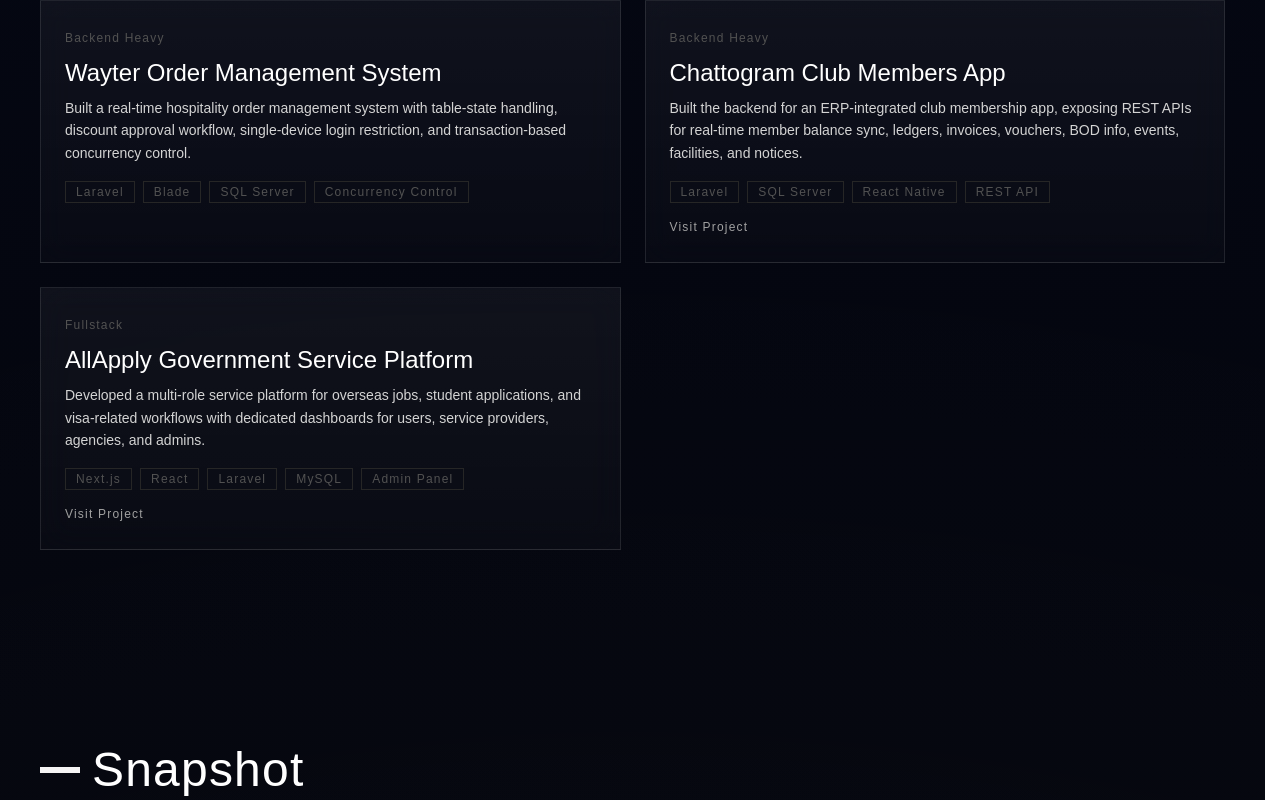
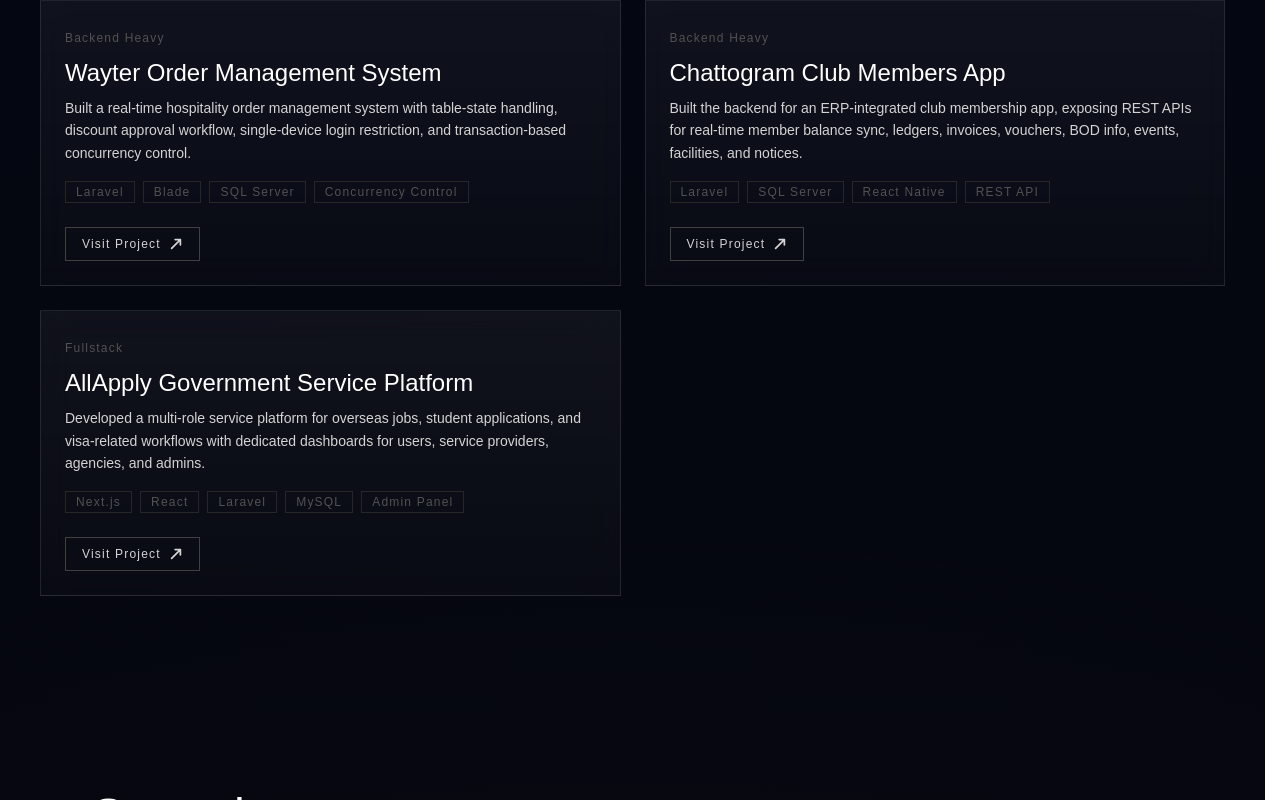
Before and after one commit to mdtanvirrana/portfolio-3.0, a Next.js app: page / in a window 1280 px wide. Shown: the part 4997-5797 px from the top of the page. Built offline with nearby package versions, Linux system fonts and the light colour scheme; a web font is replaced by a local one.

Commit message:
Fix live link for Wayter Order Management System
Updated the live project link for the Wayter Order Management System and modified the project link rendering.

```diff
--- a/components/Portfolio.tsx
+++ b/components/Portfolio.tsx
@@ -49,7 +49,7 @@
         description:
             "Built a real-time hospitality order management system with table-state handling, discount approval workflow, single-device login restriction, and transaction-based concurrency control.",
         techStack: ["Laravel", "Blade", "SQL Server", "Concurrency Control"],
-        live: "#",
+        live: "https://waiterapps.com/",
         type: "Backend Heavy",
     },
     {
@@ -227,9 +227,11 @@
         href={project.live}
         target="_blank"
         rel="noreferrer"
-                                    className="inline-flex mt-4 text-xs tracking-widest text-neutral-400 hover:text-white"
+        className="inline-flex items-center gap-2 mt-6 border border-neutral-700 px-4 py-2 text-xs tracking-widest text-neutral-300
+                   hover:border-white hover:bg-white hover:text-black transition-colors"
     >
         Visit Project
+        <ImArrowUpRight2 className="text-sm" />
     </Link>
 )}
                             </div>
```
Lines whose indentation alone changed are shown as unchanged.
